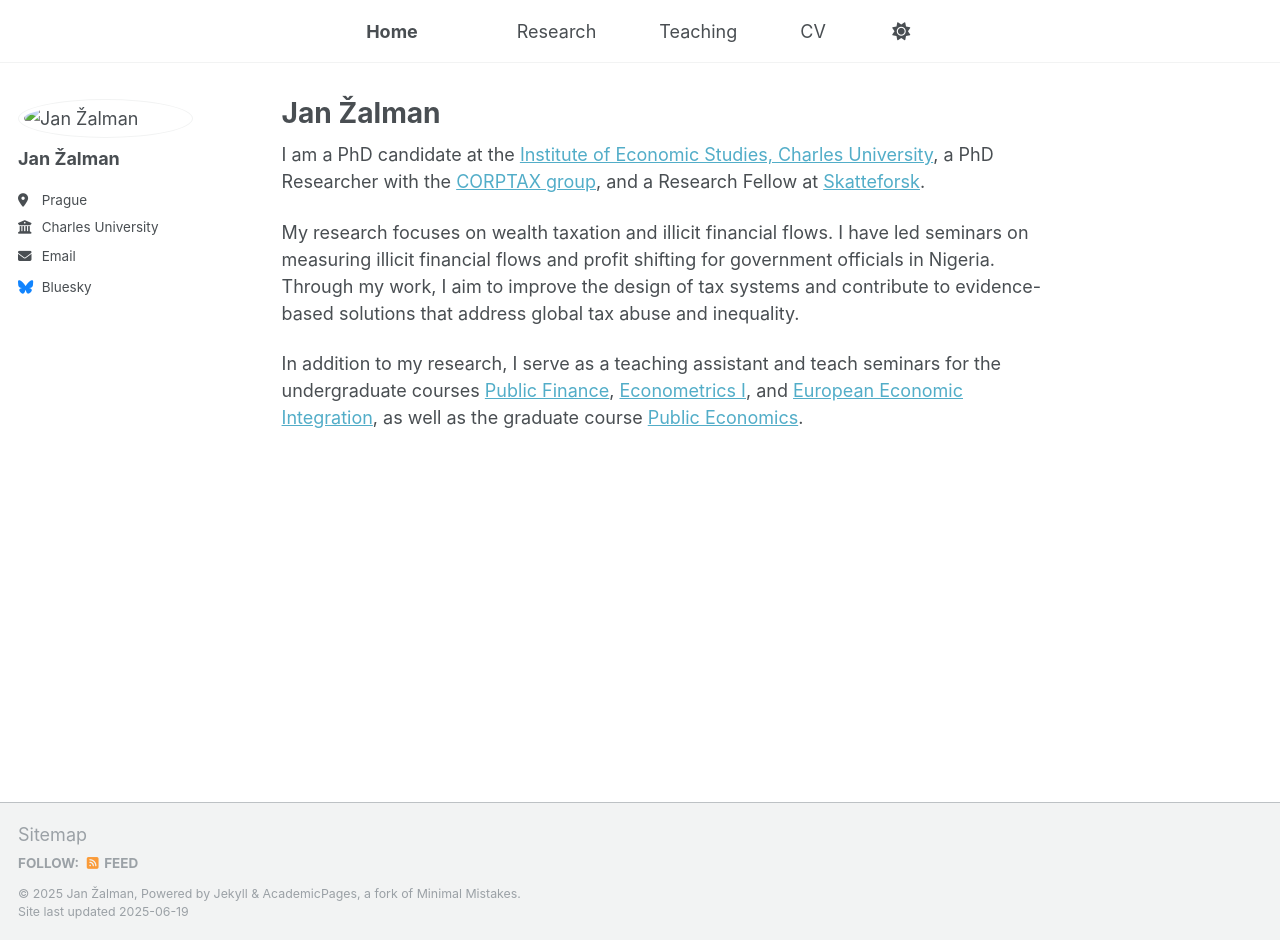
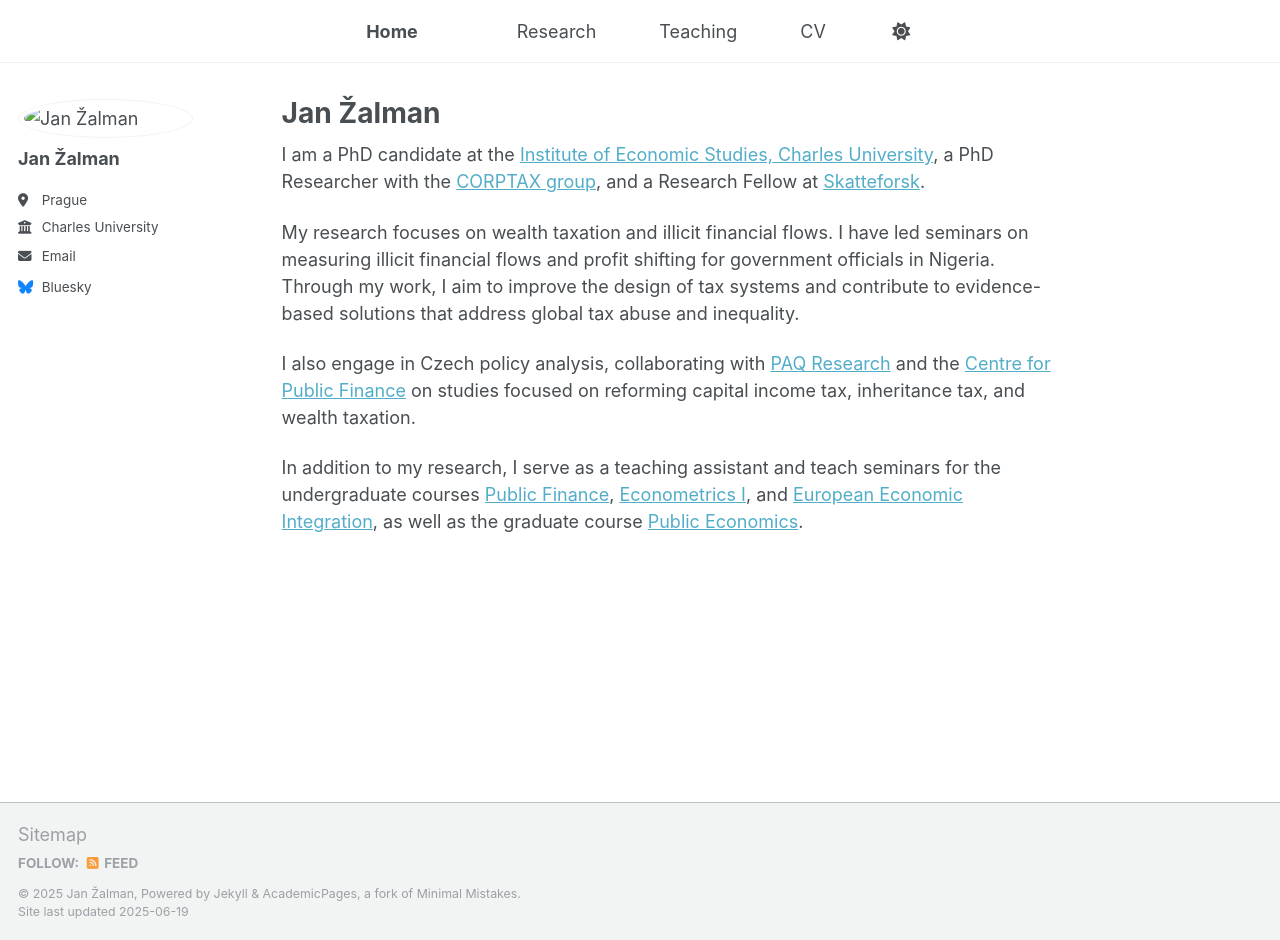
Before and after one commit to janzalman/janzalman.github.io, a Jekyll site: the page built from _pages/index.md, in a window 1280 px wide and 940 px high. Built offline with Jekyll 4.4.1, drawn with Linux system fonts in a browser that asks for light colours.

Commit message:
Update index.md

```diff
--- a/_pages/index.md
+++ b/_pages/index.md
@@ -9,4 +9,6 @@ I am a PhD candidate at the [Institute of Economic Studies, Charles University](
 
 My research focuses on wealth taxation and illicit financial flows. I have led seminars on measuring illicit financial flows and profit shifting for government officials in Nigeria. Through my work, I aim to improve the design of tax systems and contribute to evidence-based solutions that address global tax abuse and inequality.
 
+I also engage in Czech policy analysis, collaborating with [PAQ Research](https://www.paqresearch.cz/) and the [Centre for Public Finance](https://centreforpublicfinance.eu/) on studies focused on reforming capital income tax, inheritance tax, and wealth taxation.
+
 In addition to my research, I serve as a teaching assistant and teach seminars for the undergraduate courses [Public Finance](https://is.cuni.cz/studium/eng/predmety/index.php?do=predmet&kod=JEB025), [Econometrics I](https://is.cuni.cz/studium/eng/predmety/index.php?do=predmet&kod=JEB109), and [European Economic Integration](https://is.cuni.cz/studium/eng/predmety/index.php?do=predmet&kod=JEB026), as well as the graduate course [Public Economics](https://is.cuni.cz/studium/eng/predmety/index.php?do=predmet&kod=JEM203).
```
